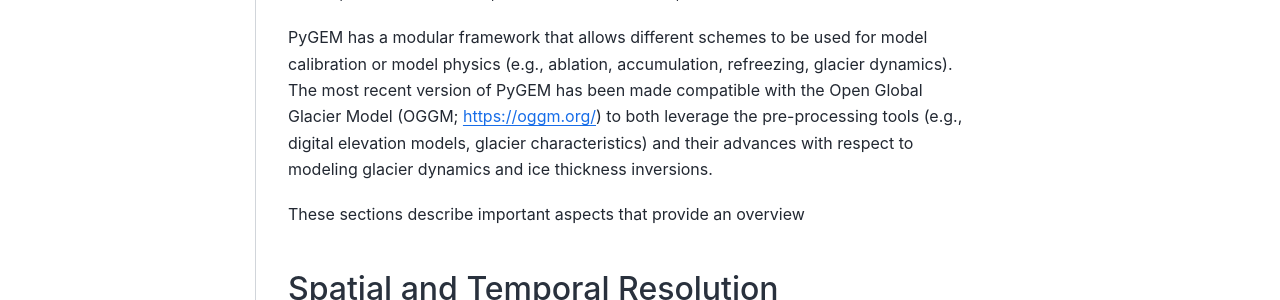
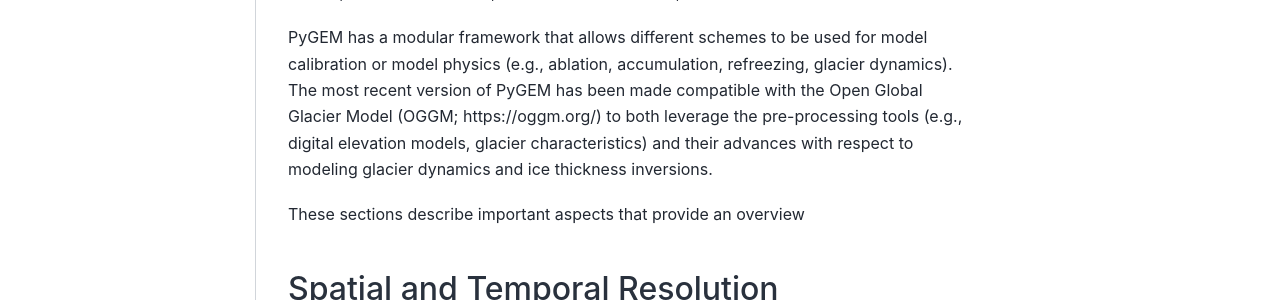
Before and after one commit to drounce/PyGEM, a Sphinx documentation site: the page built from docs/introduction.md, in a window 1280 px wide and 900 px high. Shown: the part 421-721 px from the top of the window. Built offline with Sphinx 7.4.7 and the Sphinx Book theme 1.1.4, drawn with Linux system fonts in a browser that asks for light colours.

```diff
--- a/docs/conf.py
+++ b/docs/conf.py
@@ -37,12 +37,12 @@ myst_enable_extensions = [
     "fieldlist",
     "html_admonition",
     "html_image",
-    "linkify",
-    "replacements",
-    "smartquotes",
-    "strikethrough",
-    "substitution",
-    "tasklist",
+#    "linkify",
+#    "replacements",
+#    "smartquotes",
+#    "strikethrough",
+#    "substitution",
+#    "tasklist",
 ]
 
 #templates_path = ['_templates']
```
